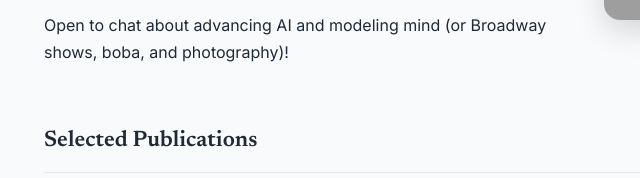
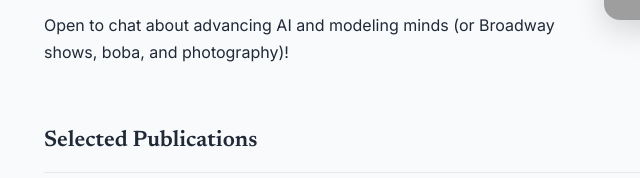
Before and after one commit to SusanWYS/susanwys.me, a plain HTML site: page index.html in a window 1280 px wide. Shown: the part 290-468 px from the top of the page, 216-856 px from the left. Drawn offline with Linux system fonts and the light colour scheme; grey boxes are pictures that could not be loaded.

Commit message:
Reword to 'modeling minds'
Co-Authored-By: Claude Opus 4.8 <noreply@anthropic.com>

```diff
--- a/index.html
+++ b/index.html
@@ -45,7 +45,7 @@
           <a href="https://www.jenniferhu.org/" target="_blank" rel="noopener">Prof. Jennifer Hu</a>.
         </p>
         <p>
-          Open to chat about advancing AI and modeling mind (or Broadway shows,
+          Open to chat about advancing AI and modeling minds (or Broadway shows,
           boba, and photography)!
         </p>
       </div>
```
